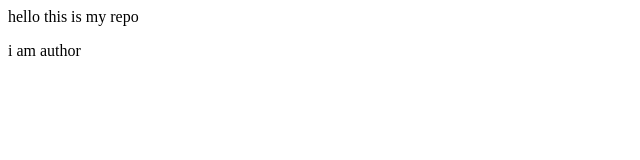
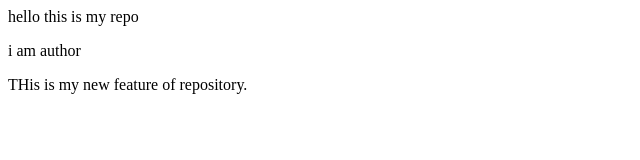
Before and after one commit to neerlina/localrepo, a plain HTML site: page index.html in a window 1280 px wide. Shown: the whole page, without its empty margins (0-640 px from the left). Drawn offline with Linux system fonts and the light colour scheme.

Commit message:
add new paragraph

```diff
--- a/index.html
+++ b/index.html
@@ -1,2 +1,3 @@
 <div>hello this is my repo </div>
 <p>i am author</p>
+<p>THis is my new feature of repository.</p>
```
